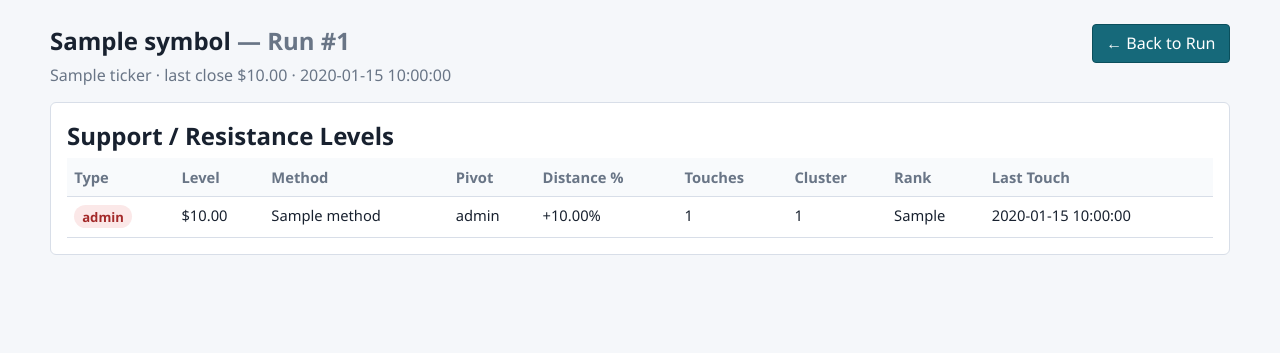
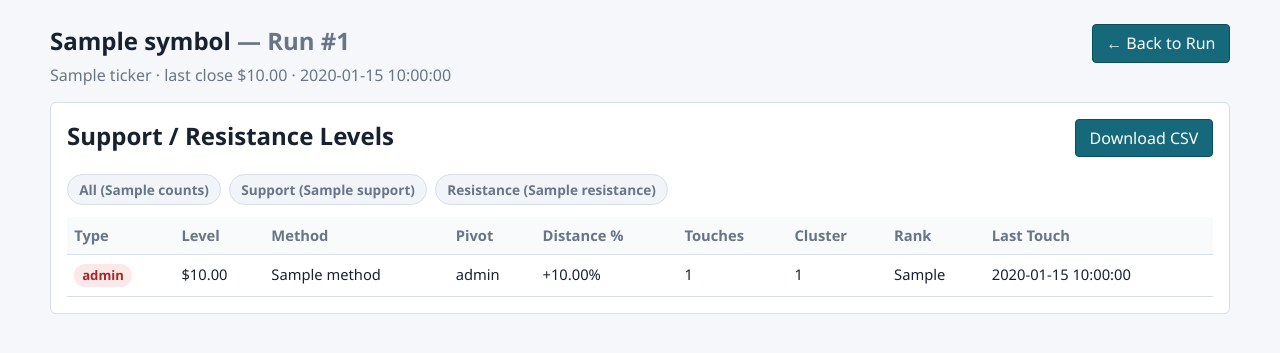
Before and after one commit to JoseSalermo/FinancialMarketLevels, a Flask app: template src/financial_market_levels/web/templates/ticker_detail.html in a window 1280 px wide. Shown: the part 49-402 px from the top of the page. Run offline with Flask 3, Linux system fonts and the light colour scheme; the template is opened without the code that fills it: most values are stand-ins (such as "Sample title", 1, 10 or a date in 2020); parts of the project's set-up code (start-up, migrations or seed data) failed here and were passed over.

Commit message:
Add source DB panel, S/R filter, CSV export
Dashboard gets a Source Database panel showing path, reachable badge,
latest FMR succeeded run id, and ticker count — diagnoses "why did my
run fail" without needing docker exec. Source path comes from current
config + DB-stored overrides so the panel reflects runtime state.

Ticker detail page gets All/Support/Resistance filter chips driven by
?type= query param; counts per class are precomputed so the chip labels
are always correct.

CSV export at /runs/<id>/levels.csv (run-wide, includes symbol column)
and /runs/<id>/<symbol>/levels.csv (per-ticker, no symbol column).
Streams via stdlib csv module, attachment Content-Disposition with a
descriptive filename. Download buttons added to run detail and ticker
detail headers.

Verified end-to-end in container against real FMR data: panel reports
reachable=yes / latest_run=18 / tickers=8, filter chips show
"All (3) / Support (2) / Resistance (1)" for ATOM, and both CSV
endpoints return correctly-shaped output.

Co-Authored-By: Claude Opus 4.7 <noreply@anthropic.com>

```diff
--- a/src/financial_market_levels/web/app.py
+++ b/src/financial_market_levels/web/app.py
@@ -1,5 +1,7 @@
 from __future__ import annotations
 
+import csv
+import io
 import json
 import threading
 from pathlib import Path
@@ -7,6 +9,7 @@ from typing import Any
 
 from flask import (
     Flask,
+    Response,
     abort,
     flash,
     redirect,
@@ -19,10 +22,12 @@ from flask import (
 from financial_market_levels.config import (
     DEFAULT_CONFIG_PATH,
     PROJECT_ROOT,
+    apply_settings_overrides,
     load_config,
 )
 from financial_market_levels.runner import run_levels
 from financial_market_levels.secrets import clear_secret_cache, secret_status, vault_error
+from financial_market_levels.source_db.reader import source_db_status
 from financial_market_levels.storage.db import DEFAULT_DB_PATH, init_db
 from financial_market_levels.storage.repository import (
     delete_completed_levels_runs,
@@ -30,6 +35,7 @@ from financial_market_levels.storage.repository import (
     get_levels_run,
     get_running_levels_run,
     get_settings,
+    list_levels_for_run,
     list_levels_for_ticker,
     list_levels_runs,
     list_run_tickers,
@@ -87,6 +93,33 @@ def _charts_root() -> Path:
     return PROJECT_ROOT / "charts"
 
 
+_LEVEL_CSV_COLUMNS = [
+    "level_type",
+    "level_value",
+    "method",
+    "pivot_role",
+    "strength_score",
+    "touch_count",
+    "cluster_size",
+    "distance_pct",
+    "distance_abs",
+    "rank_in_ticker",
+    "last_touch_date",
+]
+
+
+def _csv_response(rows: list, *, filename: str, include_symbol: bool) -> Response:
+    columns = (["symbol"] if include_symbol else []) + _LEVEL_CSV_COLUMNS
+    buf = io.StringIO()
+    writer = csv.writer(buf)
+    writer.writerow(columns)
+    for row in rows:
+        writer.writerow([row[c] for c in columns])
+    response = Response(buf.getvalue(), mimetype="text/csv")
+    response.headers["Content-Disposition"] = f'attachment; filename="{filename}"'
+    return response
+
+
 def create_app(*, db_path: str | Path | None = None) -> Flask:
     app = Flask(__name__)
     app.secret_key = "local-dev-change-me"
@@ -104,11 +137,19 @@ def create_app(*, db_path: str | Path | None = None) -> Flask:
         latest_run = latest_runs[0] if latest_runs else None
         running_run = get_running_levels_run(app.config["DB_PATH"])
         recent_runs = list_levels_runs(app.config["DB_PATH"], limit=5)
+
+        config = apply_settings_overrides(
+            load_config(DEFAULT_CONFIG_PATH),
+            get_settings(app.config["DB_PATH"]),
+        )
+        source_status = source_db_status(config.source.source_db_path)
+
         return render_template(
             "dashboard.html",
             latest_run=latest_run,
             recent_runs=recent_runs,
             running_run=running_run,
+            source_status=source_status,
         )
 
     @app.get("/runs")
@@ -179,15 +220,59 @@ def create_app(*, db_path: str | Path | None = None) -> Flask:
         ticker = tickers.get(symbol_norm)
         if ticker is None:
             abort(404)
-        levels = list_levels_for_ticker(
+
+        type_filter = (request.args.get("type") or "all").strip().lower()
+        if type_filter not in {"all", "support", "resistance"}:
+            type_filter = "all"
+
+        all_levels = list_levels_for_ticker(
             app.config["DB_PATH"], run_id=run_id, symbol=symbol_norm
         )
+        if type_filter == "all":
+            levels = all_levels
+        else:
+            levels = [r for r in all_levels if r["level_type"] == type_filter]
+
+        counts = {
+            "all": len(all_levels),
+            "support": sum(1 for r in all_levels if r["level_type"] == "support"),
+            "resistance": sum(1 for r in all_levels if r["level_type"] == "resistance"),
+        }
+
         return render_template(
             "ticker_detail.html",
             run=run,
             ticker=ticker,
             levels=levels,
             symbol=symbol_norm,
+            type_filter=type_filter,
+            counts=counts,
+        )
+
+    @app.get("/runs/<int:run_id>/levels.csv")
+    def run_levels_csv(run_id: int):
+        run = get_levels_run(app.config["DB_PATH"], run_id)
+        if run is None:
+            abort(404)
+        rows = list_levels_for_run(app.config["DB_PATH"], run_id=run_id)
+        return _csv_response(rows, filename=f"run_{run_id}_levels.csv", include_symbol=True)
+
+    @app.get("/runs/<int:run_id>/<symbol>/levels.csv")
+    def ticker_levels_csv(run_id: int, symbol: str):
+        run = get_levels_run(app.config["DB_PATH"], run_id)
+        if run is None:
+            abort(404)
+        symbol_norm = symbol.strip().upper()
+        tickers = {t["symbol"]: t for t in list_run_tickers(app.config["DB_PATH"], run_id=run_id)}
+        if symbol_norm not in tickers:
+            abort(404)
+        rows = list_levels_for_ticker(
+            app.config["DB_PATH"], run_id=run_id, symbol=symbol_norm
+        )
+        return _csv_response(
+            rows,
+            filename=f"run_{run_id}_{symbol_norm}_levels.csv",
+            include_symbol=False,
         )
 
     @app.get("/charts/<int:run_id>/<filename>")
--- a/src/financial_market_levels/web/static/app.css
+++ b/src/financial_market_levels/web/static/app.css
@@ -221,6 +221,36 @@ dd { margin: 0.25rem 0 0; font-weight: 650; }
   border-radius: 4px;
 }
 
+.filter-chips {
+  display: flex;
+  gap: 0.5rem;
+  flex-wrap: wrap;
+  margin: 0.5rem 0 0.75rem;
+}
+
+.chip {
+  display: inline-flex;
+  align-items: center;
+  padding: 0.3rem 0.7rem;
+  border-radius: 999px;
+  border: 1px solid var(--line);
+  background: #f1f5f9;
+  color: var(--muted);
+  font-size: 0.85rem;
+  font-weight: 600;
+}
+
+.chip:hover { text-decoration: none; background: #e6ecf2; }
+
+.chip-active {
+  background: var(--accent);
+  border-color: var(--accent-strong);
+  color: white;
+}
+
+.chip-support.chip-active   { background: var(--success); border-color: #154e26; }
+.chip-resistance.chip-active { background: var(--danger);  border-color: #7f1d1d; }
+
 @media (max-width: 720px) {
   .topbar, .header-row, .actions {
     flex-direction: column;
--- a/src/financial_market_levels/web/templates/run_detail.html
+++ b/src/financial_market_levels/web/templates/run_detail.html
@@ -6,6 +6,9 @@
     <h1>Run #{{ run.id }}</h1>
     <p class="muted">{{ run.started_at }} · <span class="badge status-{{ run.status }}">{{ run.status }}</span></p>
   </div>
+  {% if run.levels_count and run.levels_count > 0 %}
+    <a class="button-link" href="{{ url_for('run_levels_csv', run_id=run.id) }}">Download CSV</a>
+  {% endif %}
 </section>
 
 <section class="panel">
--- a/src/financial_market_levels/web/templates/ticker_detail.html
+++ b/src/financial_market_levels/web/templates/ticker_detail.html
@@ -21,7 +21,18 @@
 {% endif %}
 
 <section class="panel">
-  <h2>Support / Resistance Levels</h2>
+  <div class="header-row">
+    <h2>Support / Resistance Levels</h2>
+    <a class="button-link" href="{{ url_for('ticker_levels_csv', run_id=run.id, symbol=symbol) }}">Download CSV</a>
+  </div>
+  <nav class="filter-chips">
+    <a class="chip {% if type_filter == 'all' %}chip-active{% endif %}"
+       href="{{ url_for('ticker_detail', run_id=run.id, symbol=symbol) }}">All ({{ counts.all }})</a>
+    <a class="chip chip-support {% if type_filter == 'support' %}chip-active{% endif %}"
+       href="{{ url_for('ticker_detail', run_id=run.id, symbol=symbol, type='support') }}">Support ({{ counts.support }})</a>
+    <a class="chip chip-resistance {% if type_filter == 'resistance' %}chip-active{% endif %}"
+       href="{{ url_for('ticker_detail', run_id=run.id, symbol=symbol, type='resistance') }}">Resistance ({{ counts.resistance }})</a>
+  </nav>
   {% if levels %}
     <table>
       <thead>
@@ -54,7 +65,7 @@
       </tbody>
     </table>
   {% else %}
-    <p>No levels within proximity for this run.</p>
+    <p>No {{ type_filter if type_filter != 'all' else '' }} levels for this view.</p>
   {% endif %}
 </section>
 {% endblock %}
```
Also changed, not shown: src/financial_market_levels/source_db/reader.py (+28 -0 lines), src/financial_market_levels/web/templates/dashboard.html (+21 -0 lines), tests/test_repository.py (+18 -0 lines), tests/test_source_db_reader.py (+34 -0 lines), tests/test_web.py (+155 -0 lines), src/financial_market_levels/storage/repository.py.
